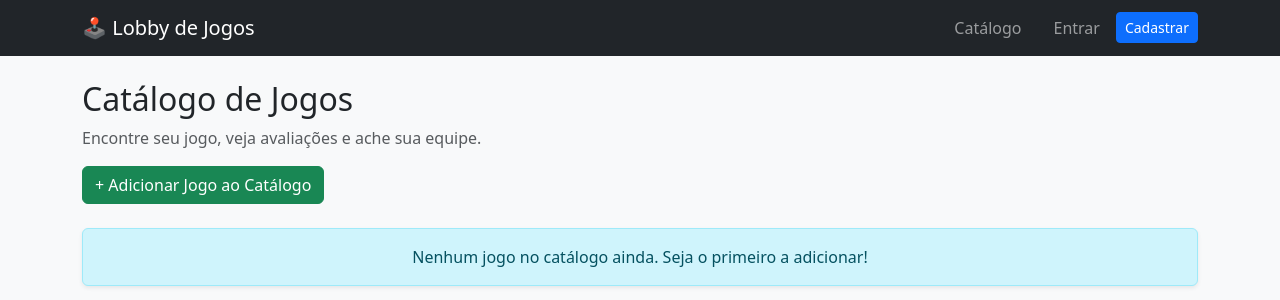
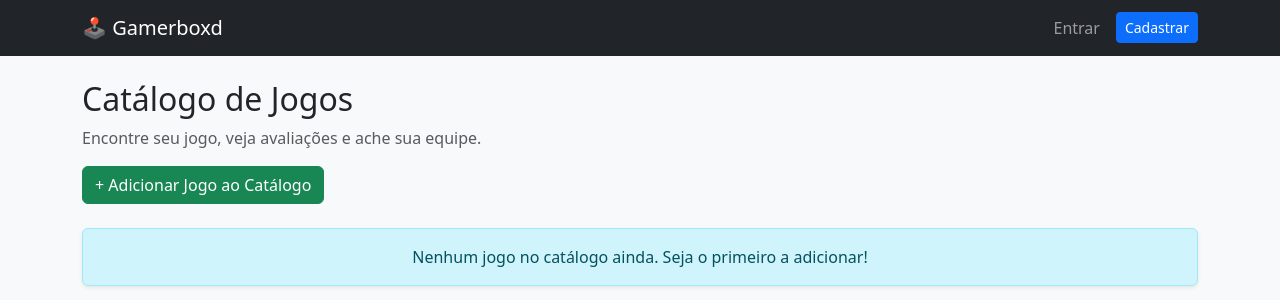
Before and after one commit to David-DEV2005/Gameboxd-Projeto-de-Desenvolvimento-Web-2, a Django app: page / in a window 1280 px wide. Shown: the top 300 px of the page. Run offline with Django 5.2, Linux system fonts and the light colour scheme; data that the repository does not hold is empty.

Commit message:
Exclusão do menu catálogo.
Troca da url da página inicial para o nome do nosso projeto.

```diff
--- a/lobby/templates/lobby/base.html
+++ b/lobby/templates/lobby/base.html
@@ -11,14 +11,10 @@
 <body class="bg-light">
     <nav class="navbar navbar-expand-lg navbar-dark bg-dark mb-4">
         <div class="container">
-            <a class="navbar-brand" href="#">🕹️ Lobby de Jogos</a>
+            <a class="navbar-brand" href="{% url 'index' %}">🕹️ Gamerboxd</a>
 
             <div class="collapse navbar-collapse">
                 <ul class="navbar-nav ms-auto">
-
-                    <li class="nav-item me-3">
-                        <a class="nav-link" href="{% url 'index' %}">Catálogo</a>
-                    </li>
 
                     {% if user.is_authenticated %}
                         <li class="nav-item me-3 mt-1">
```
